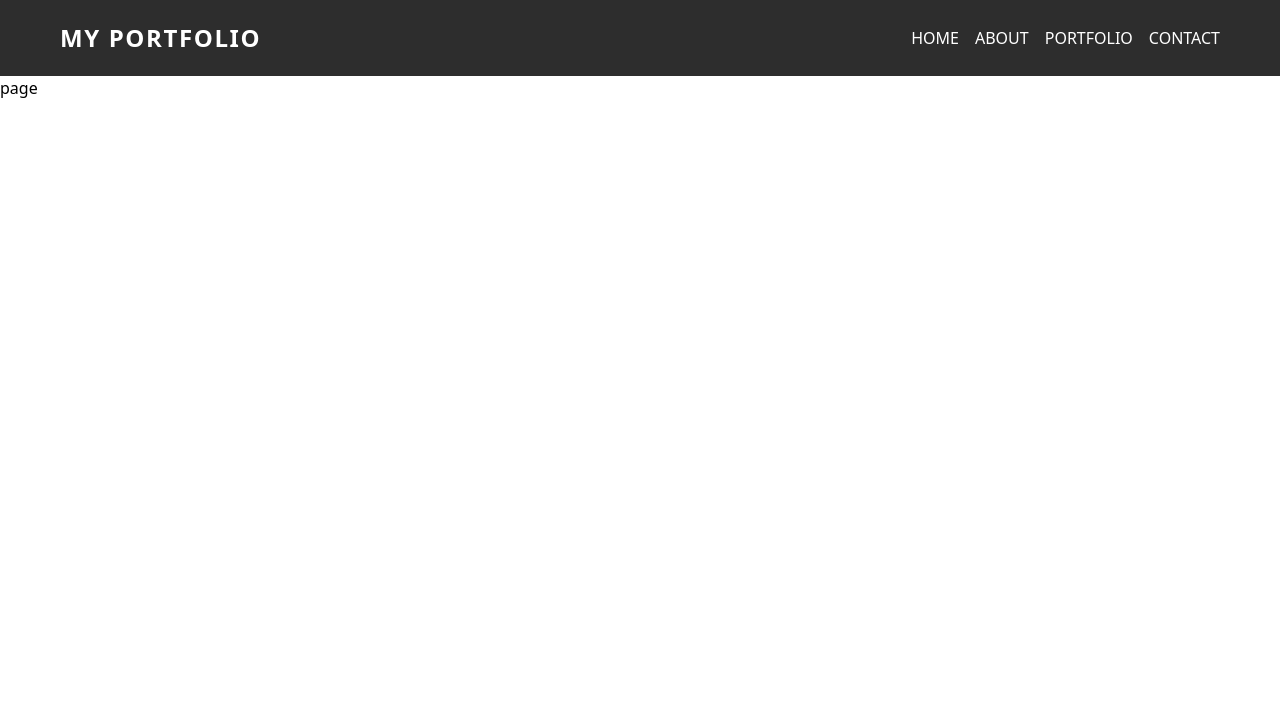
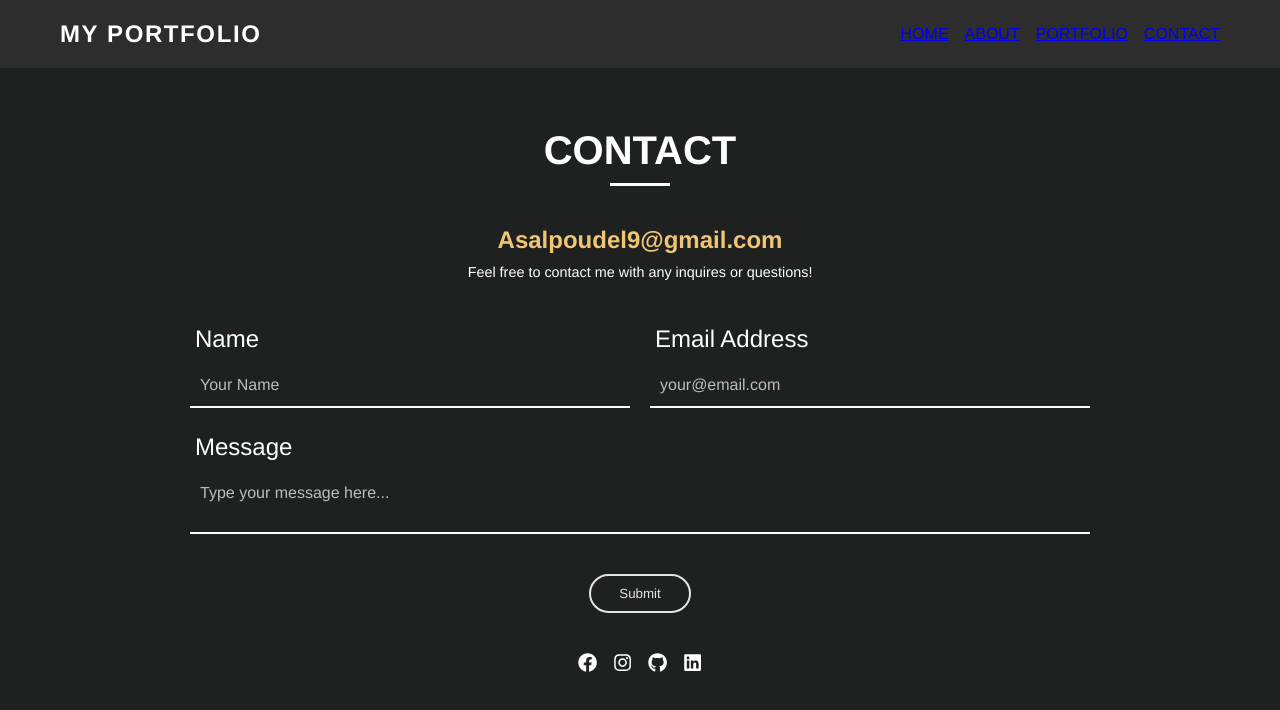
Before and after one commit to rumsan12/personal-portfolio, a Next.js app: page /contact in a window 1280 px wide. Shown: the top 710 px of the page. Built offline with nearby package versions, Linux system fonts and the light colour scheme.

Commit message:
Update contact page layout and styles

```diff
--- a/package.json
+++ b/package.json
@@ -12,6 +12,7 @@
     "next": "^15.3.1",
     "react": "^19.0.0",
     "react-dom": "^19.0.0",
+    "react-icons": "^5.5.0",
     "react-responsive": "^10.0.1"
   },
   "devDependencies": {
--- a/src/app/about/style.css
+++ b/src/app/about/style.css
@@ -49,7 +49,22 @@
   .text-content {
     max-width: 500px;
   }
-
+  textarea::placeholder {
+  color: white;
+  opacity: 0.8;
+}
+textarea {
+  padding: 20px 10px 10px;
+  color: white;
+  background: transparent;
+  border: none;
+  border-bottom: 2px solid white;
+  font-size: 1rem;
+  outline: none;
+  width: 100%;
+  resize: none;
+  box-sizing: border-box;
+}
   .dot {
     height: 10px;
     width: 10px;
@@ -158,3 +173,9 @@
       width: 80%;
     }
   }
+
+  @media (max-width: 768px) {
+  textarea {
+    padding: 15px 10px 10px;
+  }
+}
--- a/src/app/contact/page.tsx
+++ b/src/app/contact/page.tsx
@@ -1,13 +1,48 @@
-import Navbar from '@/src/components/layout/navbar/Navbar'
-import React from 'react'
+import React from 'react';
+import './style.css';
+import { FaFacebook, FaInstagram, FaGithub, FaLinkedin } from 'react-icons/fa';
+
 
 const Contact = () => {
   return (<>
-   {/* <Navbar/> */}
-    <div>page</div>
+
+   <div className="contact-card">
+    <h1 className='contact-title'> contact</h1>
+    <div className='title-underline'></div>
+
+    <a href="mailto:asalpoudel9@gmail.com" className='email-link'>Asalpoudel9@gmail.com</a>
+    <p className='subtext'>Feel free to contact me with any inquires or questions!</p>
+
+    <form className='contact-form'>
+      <div className="input-row">
+        <div className="input-group">
+          <label>Name</label>
+          <input type="text" placeholder='Your Name' />
+
+        </div>
+          <div className="input-group">
+          <label>Email Address</label>
+          <input type="email" placeholder='your@email.com' />
+          </div>
+          </div>
+          <div className="input-group">
+          <label>Message</label>
+          <textarea rows={2} placeholder="Type your message here..."/>
+          </div>
+
+          <button type='submit' className='submit-btn'>Submit</button>
+    </form>
+
+    <div className="social-icons">
+  <a href="https://www.facebook.com/asal.poudel.1/"><FaFacebook/></a>
+  <a href="https://www.instagram.com/asal_poudel/"><FaInstagram/></a>
+  <a href="https://www.github.com/asal99"><FaGithub/></a>
+  <a href="https://www.linkedin.com/in/asalpoudel/"><FaLinkedin/></a>
+</div>
+ </div>
 
     </>
   )
 }
 
-export default Contact
+export default Contact;
--- /dev/null
+++ b/src/app/contact/style.css
@@ -0,0 +1,217 @@
+
+.contact-card{
+    background: #1f2020;
+    height: 100vh;
+    padding: 60px 40px;
+    text-align: center;
+}
+.portfolio-title {
+    font-size: 2.8rem;
+    font-weight: bold;
+    margin-bottom: 5px;
+  }
+
+   .title-underline {
+    width: 60px;
+    height: 3px;
+    background-color: white;
+    margin: 0 auto 40px;
+  }
+
+h1 {
+  font-size: 2.5rem;
+  font-weight: 700;
+  margin-bottom: 10px;
+  color: white;
+  text-transform: uppercase;
+  text-align: center ;
+}
+.email-link {
+  color: white;
+  font-size: 1.5rem;
+  font-weight: 500;
+  text-decoration: none;
+}
+.subtext {
+  margin-top: 5px;
+  font-size: 0.9rem;
+  color: white;
+}
+
+.contact-form {
+  max-width: 900px;
+  margin: 40px auto;
+  text-align:0 20px;
+}
+
+.input-row {
+  display: flex;
+  gap: 20px;
+  flex-wrap: wrap;
+  color: white;
+}
+
+.input-group {
+  flex: 1;
+  display: flex;
+  flex-direction: column;
+  margin-bottom: 20px;
+}
+
+label{
+    color:white;
+    font-size: 13px;
+    display: block;
+    text-align: left;
+    padding:5px;
+}
+.contact-form label{
+  color: white;
+  font-size: 1.5rem;
+}
+.input-group.full {
+  width: 100%;
+}
+input::placeholder,
+textarea::placeholder {
+  color: white;
+  opacity: 0.7;
+}
+::placeholder {
+  color: white;
+  opacity: 0.8;
+}
+
+label {
+  margin-bottom: 6px;
+  font-size: 0.9rem;
+  color: white;
+}
+
+input,
+textarea {
+  color: white;
+  border: none;
+  border-bottom: 2px solid white;
+  padding: 12px 10px;
+  font-size: 1rem;
+  background: transparent;
+  outline: none;
+  resize: none;
+}
+
+.submit-btn {
+  margin-top: 20px;
+  padding: 10px 28px;
+  border: 2px solid #e5e4e2;
+  border-radius: 50px;
+  background: transparent;
+  color: #e5e4e2;
+  font-weight: bold 600;
+  cursor: pointer;
+  transition: background 0.2s, color 0.2s;
+}
+
+.submit-btn:hover {
+  background: black;
+  color: #e5e4e2;
+  box-shadow:0 0 10px #e5e4e2;
+  transition: all 0.3s ease-in-out;
+}
+
+.social-icons {
+  margin-top: 40px;
+  display: flex;
+  justify-content: center;
+  gap: 40px;
+  font-size: 1.2rem;
+  color: white;
+}
+
+.email-link {
+  color: #f0c674;
+  font-weight: 600;
+  display: block;
+  margin: 10px 0;
+}
+
+.social-icons {
+  margin-top: 24px;
+  text-align: center;
+  display: flex;
+  justify-content: center;
+  gap: 16px;
+  color:white;
+}
+.social-icons a {
+  color: white;
+  text-decoration: none;
+}
+.social-icons a:visited {
+  color: blue;
+}
+a:hover {
+  color: gold;
+}
+
+
+
+@media (max-width: 768px) {
+  .card-wrapper {
+    justify-content: center;
+    height: 100dvh;
+  }
+
+  .contact-card {
+    padding: 20px;
+    width: 100%;
+    height: auto;
+    min-height: 100dvh;
+    padding-bottom: 80px;
+  }
+
+  .contact-form {
+    display: flex;
+    flex-direction: column;
+    gap: 20px;
+  }
+
+  .input-row {
+    flex-direction: column;
+    gap: 20px;
+  }
+
+  .input-group {
+    width: 100%;
+  }
+
+  input,
+  textarea {
+    width: 100%;
+    font-size: 16px;
+  }
+
+  .submit-btn {
+    width: fit-content;
+    font-size: 16px;
+    padding: 10px 24px;
+    align-self: center;
+    display: block;
+    margin: 20px auto;
+  }
+
+  .social-icons {
+    margin-top: 30px;
+    gap: 16px;
+    font-size: 1.4rem;
+  }
+
+  h1 {
+    font-size: 24px;
+  }
+
+  .subtext,
+  .email-link {
+    font-size: 14px;
+  }
+}
--- a/src/app/globals.css
+++ b/src/app/globals.css
@@ -1 +1,11 @@
-@import "tailwindcss";
+* {
+  margin: 0;
+  padding: 0;
+  box-sizing: border-box;
+  font-family: 'Poppins', 'Helvetica Neue', Helvetica, Arial, sans-serif;
+
+}
+html, body {
+  height: 100%;
+  overflow: hidden;
+}
--- a/src/app/home/style.css
+++ b/src/app/home/style.css
@@ -114,7 +114,6 @@
 
     .image-wrapper img {
       height: auto;
-      max-height: 300px; /* optional: limit height on small screens */
     }
 
     .home-right {
--- a/src/components/layout/navbar/style.css
+++ b/src/components/layout/navbar/style.css
@@ -19,9 +19,9 @@
     gap: 1rem;
     text-transform: uppercase;
     background-color: #2d2d2d;
+    color: white ;
 
 }
-
   .hamburger {
     display: none;
     font-size: 1rem;
@@ -29,6 +29,7 @@
     margin-left: auto;
     line-height: 1;
   }
+
 
   @media (max-width: 768px) {
     .navbar {
```
Also changed, not shown: 1 other file (tests, documents, lock files or other folders).
